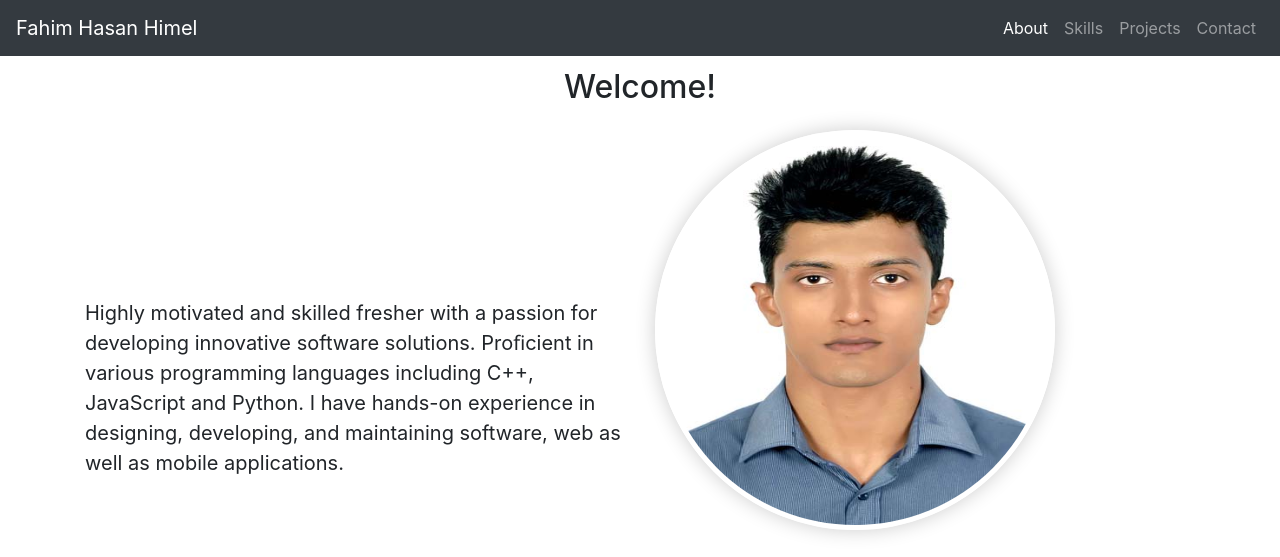
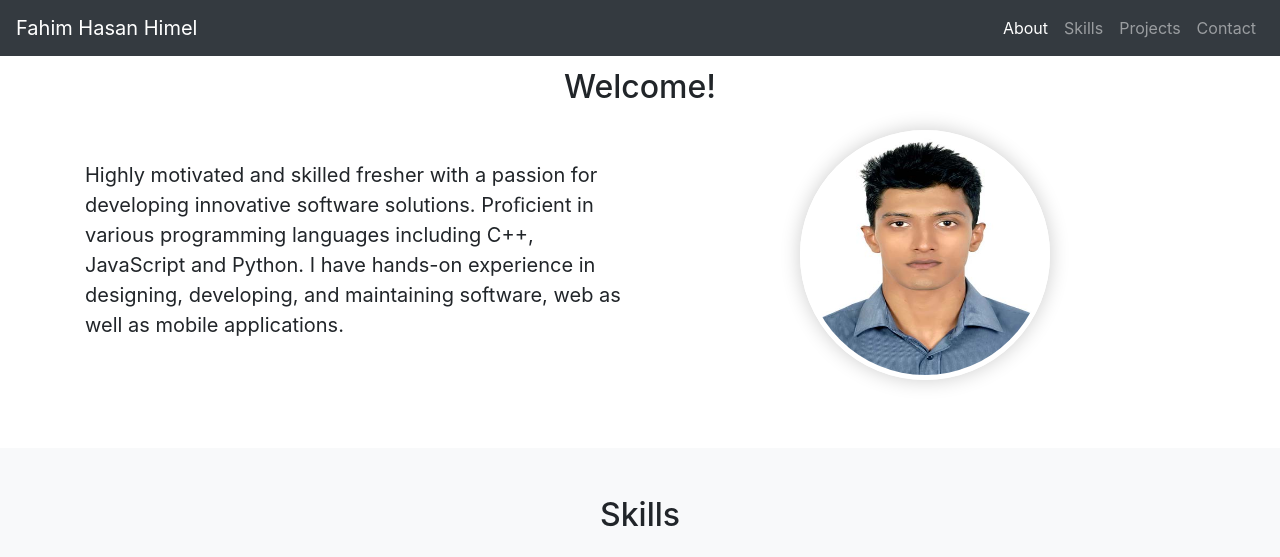
Before and after one commit to fhhimel/my-portfolio, a React (Vite) app in the folder client/: page / in a window 1280 px wide. Shown: the top 557 px of the page. Built offline with nearby package versions, Linux system fonts and the light colour scheme; grey boxes are pictures that could not be loaded.

Commit message:
added css 4

```diff
--- a/client/src/App.css
+++ b/client/src/App.css
@@ -8,8 +8,8 @@ section {
 /* Style for the profile picture */
 .profile-img {
   border: 5px solid #fff;
-  width: 400px;
-  height: 400px;
+  width: 250px;
+  height: 250px;
   box-shadow: 0px 0px 20px rgba(0, 0, 0, 0.2);
   animation: slideInLeft 1s forwards;
 }
--- a/client/src/App.jsx
+++ b/client/src/App.jsx
@@ -15,7 +15,7 @@ function App() {
       <div>
         {/* Navbar */}
         <nav className="navbar navbar-expand-lg navbar-dark bg-dark fixed-top">
-          <a className="navbar-brand" href="#">
+          <a className="navbar-brand" href="/">
             Fahim Hasan Himel
           </a>
           <button
@@ -88,14 +88,8 @@ function App() {
             <h2 className="text-center mb-4">Welcome!</h2>
             <div className="row">
               <div className="col-md-6">
-                <br />
-                <br />
-                <br />
-                <br />
-                <br />
-                <br />
-                <br />
                 <p className="about_text">
+                  <br />
                   Highly motivated and skilled fresher with a passion for
                   developing innovative software solutions. Proﬁcient in various
                   programming languages including C++, JavaScript and Python. I
@@ -103,7 +97,7 @@ function App() {
                   maintaining software, web as well as mobile applications.
                 </p>
               </div>
-              <div className="col-md-6">
+              <div className="col-md-6 text-center">
                 <img
                   src={profie_pic}
                   alt="Profile Picture"
```
